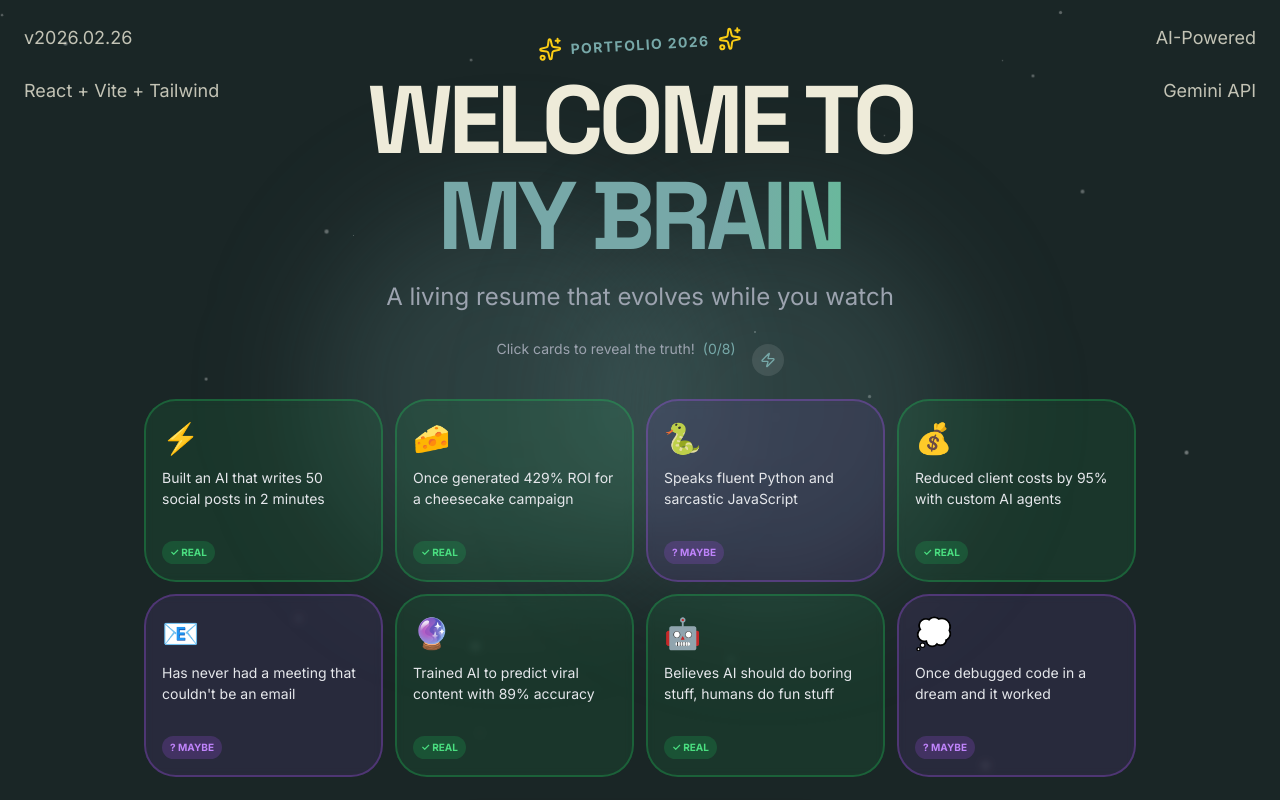
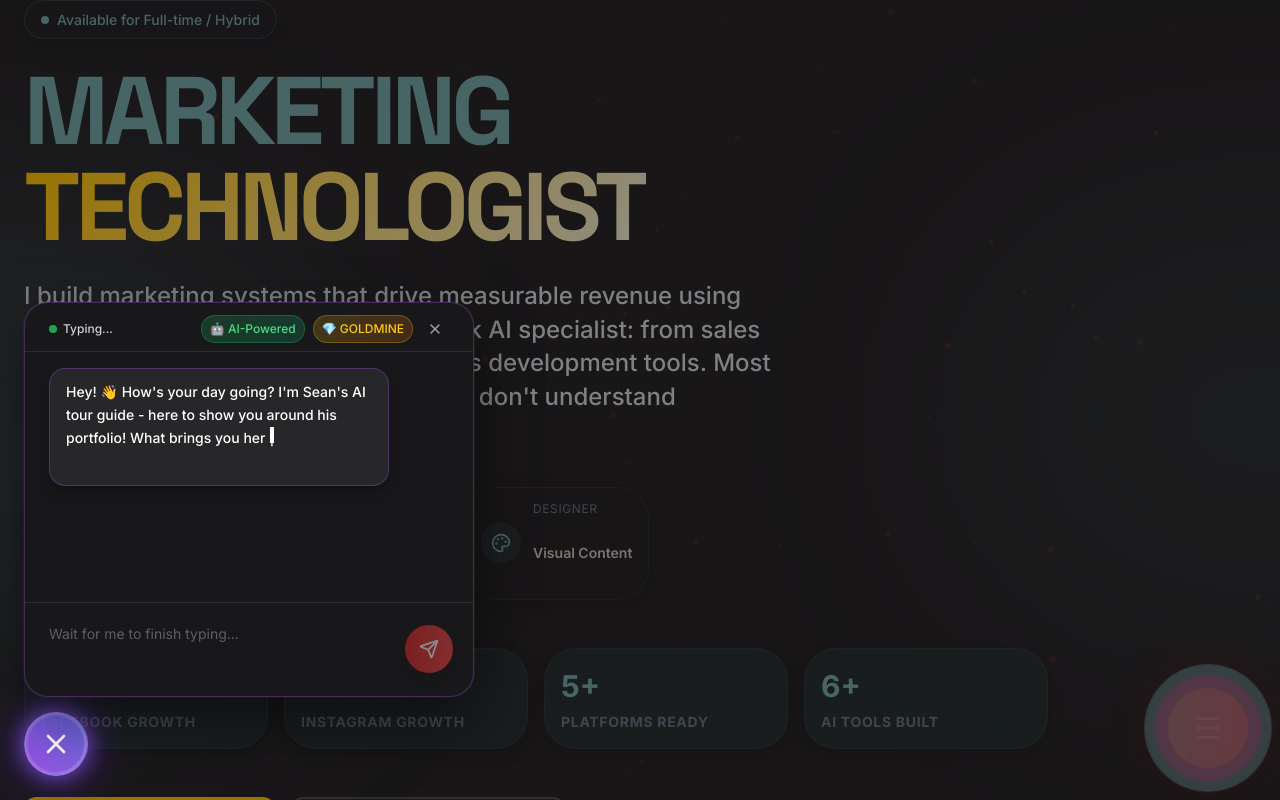
Before and after one commit to dilaannkilc/harshanadotcomwastaken, a React (Vite) app: page / in a window 1280 px wide. Shown: the top 800 px of the page. Built offline with nearby package versions, Linux system fonts and the light colour scheme.

Commit message:
feat: skip intro and loading in professional mode, go straight to portfolio

```diff
--- a/src/App.jsx
+++ b/src/App.jsx
@@ -3,8 +3,9 @@ import { AnimatePresence, motion } from 'framer-motion';
 import { FileText } from 'lucide-react';
 import ParticleBackground from './components/Layout/ParticleBackground';
 import SmoothScroll from './components/Layout/SmoothScroll';
-import WelcomeIntro from './components/Sections/WelcomeIntro';
-import LoadingScreen from './components/Layout/LoadingScreen';
+// Intro and Loading removed - go straight to portfolio
+// import WelcomeIntro from './components/Sections/WelcomeIntro';
+// import LoadingScreen from './components/Layout/LoadingScreen';
 import Hero from './components/Sections/Hero-MarketingTechnologist';
 import ValueProposition from './components/Sections/ValueProposition';
 import AboutBento from './components/Sections/AboutBento';
@@ -21,9 +22,10 @@ import { FloatingAiAssistant } from './components/UI/FloatingAiAssistant';
 import { trackChatbotEvent } from './utils/chatbotAnalytics';
 
 function App() {
-  const [showIntro, setShowIntro] = useState(true);
+  // Skip intro and loading - go straight to portfolio
+  const [showIntro, setShowIntro] = useState(false);
   const [showLoading, setShowLoading] = useState(false);
-  const [showMain, setShowMain] = useState(false);
+  const [showMain, setShowMain] = useState(true);
 
   // Navigation State
   const [isNavOpen, setIsNavOpen] = useState(false);
@@ -53,30 +55,10 @@ function App() {
     };
   }, []);
 
-  const handleIntroComplete = () => {
-    setShowIntro(false);
-    setShowLoading(true);
-  };
-
-  const handleLoadingComplete = () => {
-    setShowLoading(false);
-    setShowMain(true);
-  };
-
   return (
     <div className="relative min-h-screen">
       <AnimatePresence mode="wait">
-        {/* Welcome Intro */}
-        {showIntro && (
-          <WelcomeIntro key="welcome" onComplete={handleIntroComplete} />
-        )}
-
-        {/* Loading Screen */}
-        {showLoading && (
-          <LoadingScreen key="loading" onComplete={handleLoadingComplete} />
-        )}
-
-        {/* Main App */}
+        {/* Main App - Intro and Loading skipped */}
         {showMain && (
           <SmoothScroll>
             <motion.main
```
